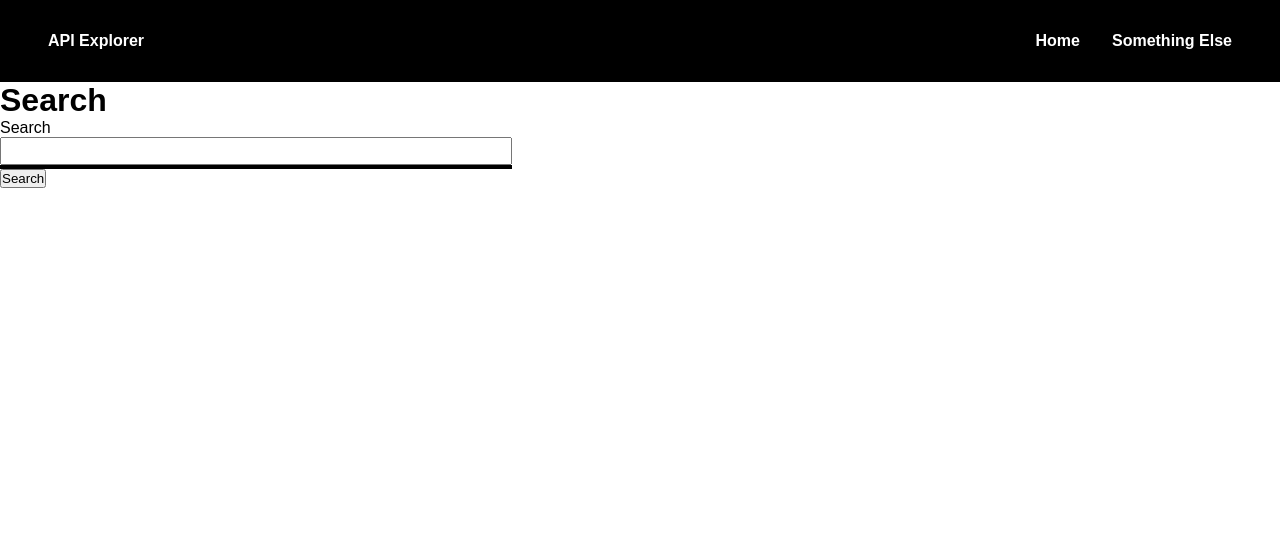
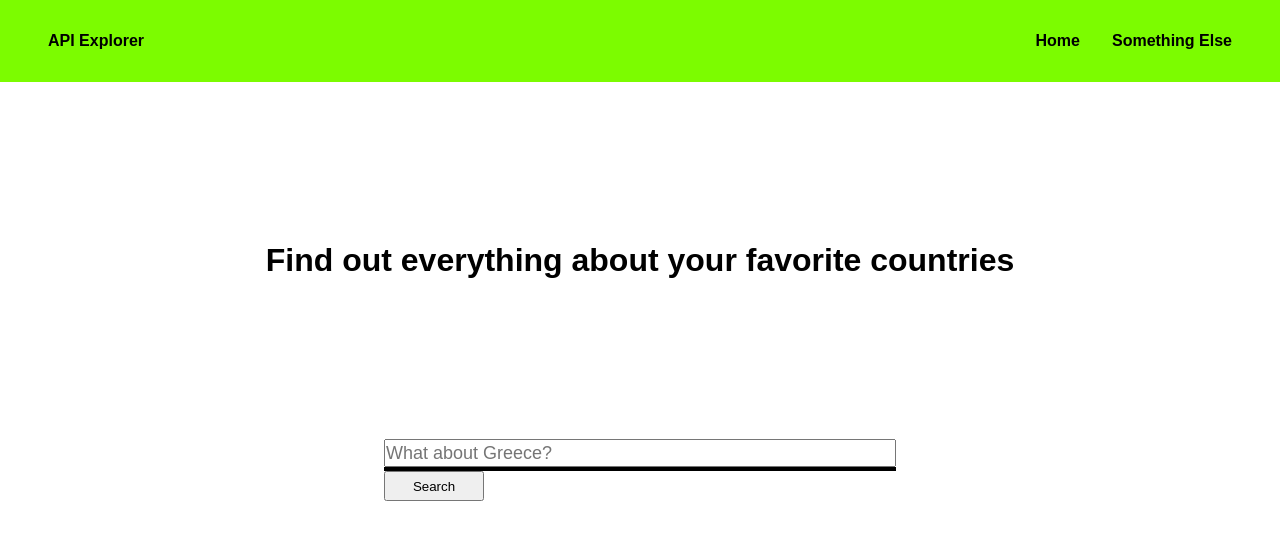
Before and after one commit to DinosDevv/APIexplorer, a React (Vite) app: page / in a window 1280 px wide. Shown: the top 540 px of the page. Built offline with nearby package versions, Linux system fonts and the light colour scheme.

Commit message:
Minor styling changes

```diff
--- a/src/App.tsx
+++ b/src/App.tsx
@@ -4,11 +4,13 @@ import SearchBar from './components/SearchBar.tsx'
 
 function App() {
   return(
-    <div>
-      <h1>Search</h1>
-      <label htmlFor="">Search</label>
-      <SearchBar />
-      <SearchButton />
+    <div className='container'>
+      <h1>Find out everything about your favorite countries</h1>
+
+      <div className="search">
+        <SearchBar />
+        <SearchButton />
+      </div>
     </div>
   )
 }
--- a/src/components/SearchBar.tsx
+++ b/src/components/SearchBar.tsx
@@ -26,7 +26,7 @@ export default function SearchBar() {
   if(value !== "") listOfCountries = updateList(value)
   return(
     <div className="search_bar">
-      <input autoComplete="off" value={value} onChange={handleChange} id="country" type="text"/>
+      <input autoComplete="off" value={value} placeholder="What about Greece?" onChange={handleChange} id="country" type="text"/>
       <ul>
         {listOfCountries?.map(country =>
           <a onClick={() => console.log(`${country}`)}key={country} href={`/countryInfo/${country}`}><li className="country_item">{country}<a href="#"><img src="../heart.svg" alt="" /></a></li>
--- a/src/components/SearchButton.tsx
+++ b/src/components/SearchButton.tsx
@@ -1,4 +1,5 @@
 import { useNavigate } from "react-router"
+import '../styles/SearchButton.css'
 
 export default function SearchButton() {
   const navigate = useNavigate()
--- a/src/pages/InformationPage.tsx
+++ b/src/pages/InformationPage.tsx
@@ -18,7 +18,8 @@ export default function InformationPage() {
     }
     getCountry()
   }, [])
-
+  console.log(country)
+  if(!country) return <h1>Loading Information...</h1>
   return (
 
     <div className="parent">
@@ -35,7 +36,7 @@ export default function InformationPage() {
           <p>{country?.data.objects[0].region}</p>
           <p>{country?.data.objects[0].subregion}</p>
           <p>{country?.data.objects[0].currencies[0].name} ({country?.data.objects[0].currencies[0].symbol})</p>
-          <p>More info? {country?.data.objects[0].links.wikipedia}</p>
+          <p>More info <a className="wikipedia" href={`${country?.data.objects[0].links.wikipedia}`}>here.</a></p>
         </div>
       </div>
     </div>
--- a/src/styles/App.css
+++ b/src/styles/App.css
@@ -1,3 +1,11 @@
 *{
   font-family: sans-serif;
 }
+.container{
+  display: flex;
+  flex-direction: column;
+  align-items: center;
+}
+.container h1{
+  margin: 10rem;
+}
--- a/src/styles/Header.css
+++ b/src/styles/Header.css
@@ -1,5 +1,5 @@
 .header{
-  background-color: black;
+  background-color: #7CFC00;
   padding: 2rem;
   display: flex;
   flex-direction: row;
@@ -8,6 +8,6 @@
 .header a{
   margin: 0 1rem 0 1rem;
   text-decoration: none;
-  color: white;
+  color: black;
   font-weight: bold;
 }
--- a/src/styles/InfoPage.css
+++ b/src/styles/InfoPage.css
@@ -1,7 +1,11 @@
 .parent{
   display: flex;
   justify-content: center;
-  align-items: center;
+  align-items: center ;
+}
+.wikipedia{
+  color: white;
+  font-weight: bold;
 }
 .country_holder{
   display: flex;
--- /dev/null
+++ b/src/styles/SearchButton.css
@@ -0,0 +1,5 @@
+button{
+  height: 30px;
+  cursor: pointer;
+  width: 100px;
+}
```
